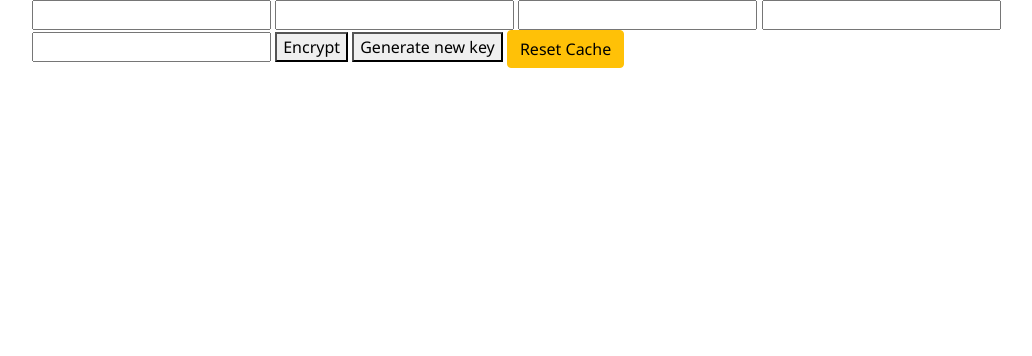
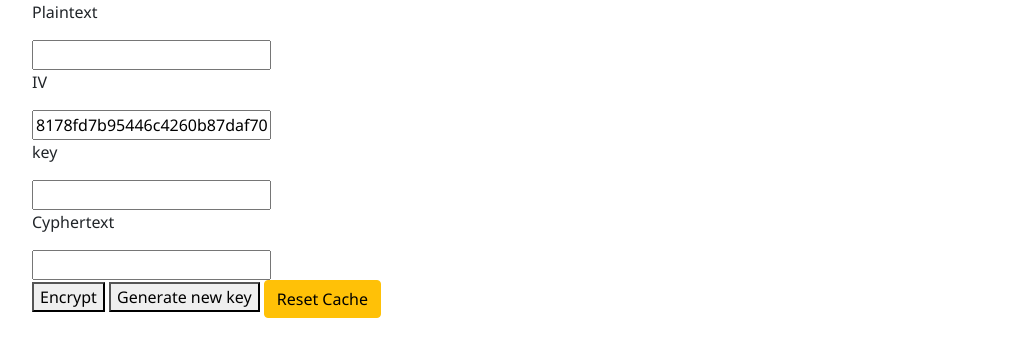
Before and after one commit to StrajnarFilip/StrajnarFilip.github.io, a website: page index.html in a window 1280 px wide. Both pictures are taken after a click on the button "Encrypt". Shown: the whole page, without its empty margins (50-1082 px from the left). Drawn offline with Linux system fonts and the light colour scheme.

Commit message:
Auto Message

```diff
--- a/index.html
+++ b/index.html
@@ -10,11 +10,22 @@
 
 <body>
     <div class="container">
-        <input type="text" id="plaintext">
-        <input type="text" id="IV">
-        <input type="text" id="salt">
-        <input type="text" id="key">
-        <input type="text" id="encrypted">
+        <div>
+            <p>Plaintext</p>
+            <input type="text" id="plaintext">
+        </div>
+        <div>
+            <p>IV</p>
+            <input type="text" id="IV">
+        </div>
+        <div>
+            <p>key</p>
+            <input type="text" id="key">
+        </div>
+        <div>
+            <p>Cyphertext</p>
+            <input type="text" id="encrypted">
+        </div>
         <button id="encrypt_btn">Encrypt</button>
         <button id="keygen_btn">Generate new key</button>
 
--- a/main.js
+++ b/main.js
@@ -101,6 +101,8 @@ function AES_GenerateKey() {
 }
 function AES_GenerateIV() {
     var random_IV = window.crypto.getRandomValues(new Uint8Array(16));
+    var ivtxtbox = document.getElementById("IV");
+    ivtxtbox.value = toHexString(random_IV);
     return toHexString(random_IV);
 }
 function main() {
--- a/main.ts
+++ b/main.ts
@@ -80,6 +80,9 @@ function AES_GenerateKey() {
 }
 function AES_GenerateIV(): string {
     let random_IV = window.crypto.getRandomValues(new Uint8Array(16))
+
+    let ivtxtbox = document.getElementById("IV") as HTMLInputElement
+    ivtxtbox.value = toHexString(random_IV)
     return toHexString(random_IV)
 }
 
```
